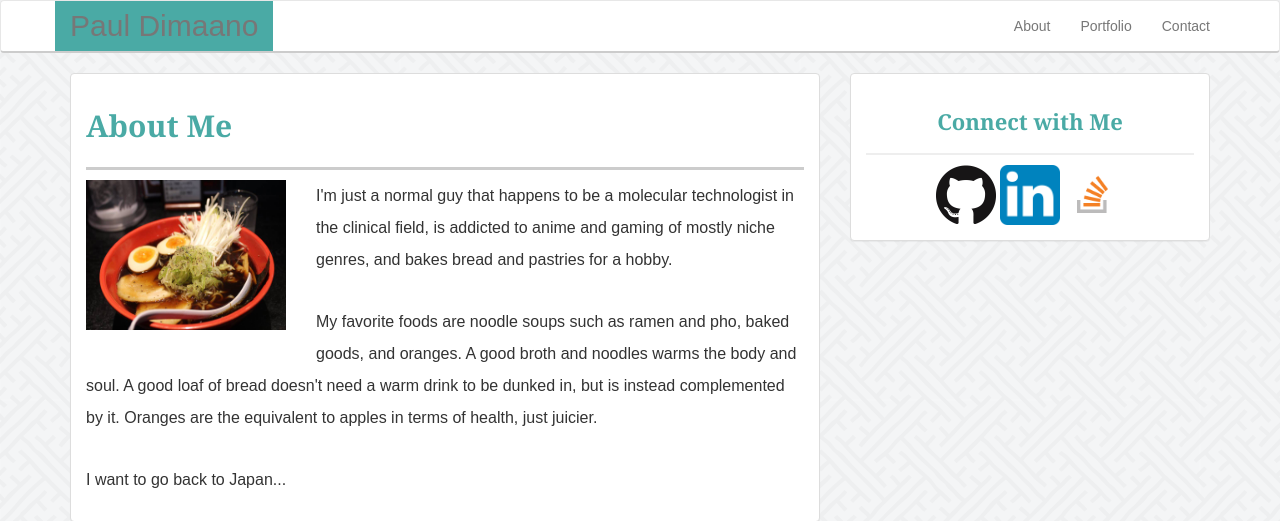
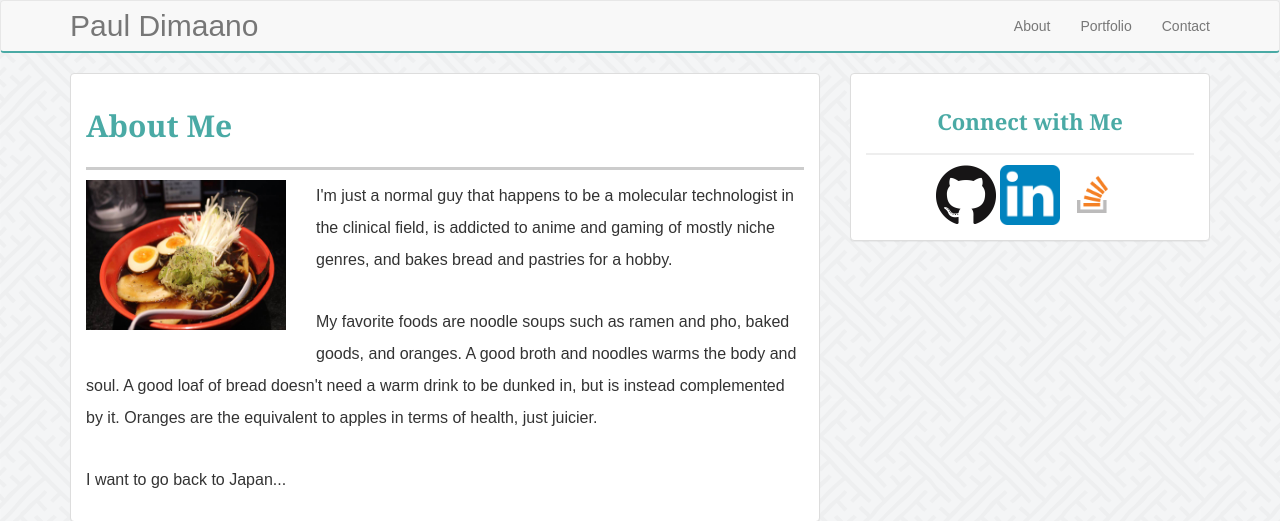
Before and after one commit to dctreborn/Bootstrap-Portfolio, a PHP site: page / in a window 1280 px wide. Shown: the top 521 px of the page. Run offline with PHP 8.4, Linux system fonts and the light colour scheme; some libraries are stand-ins or nearby versions.

Commit message:
removed brand background color

```diff
--- a/assets/css/style.css
+++ b/assets/css/style.css
@@ -41,14 +41,17 @@ p.about {
 	font-size: 16px;
 }
 
+.navbar-brand:hover {
+
+}
+
 .name {
     font-size: 30px;
     font-style: bold;
 }
 
 #top {
-	background-color: #ffffff;
-	border-bottom: 2px solid #cccccc;
+	border-bottom: 2px solid #4aaaa5; /*cccccc*/
 }
 
 .box_label {
--- a/contact.html
+++ b/contact.html
@@ -12,7 +12,7 @@
 		<div class="container">
 			<!-- Header -->
 			<div class="navbar-header">
-				<span class="navbar-brand name box_label">Paul Dimaano</span>
+				<span class="navbar-brand name">Paul Dimaano</span>
 			</div>
 
 			<!-- Links -->
--- a/index.html
+++ b/index.html
@@ -12,7 +12,7 @@
 		<div class="container">
 			<!-- Header -->
 			<div class="navbar-header">
-				<span class="navbar-brand name box_label">Paul Dimaano</span>
+				<span class="navbar-brand name">Paul Dimaano</span>
 			</div>
 
 			<!-- Links -->
--- a/portfolio.html
+++ b/portfolio.html
@@ -12,7 +12,7 @@
 		<div class="container">
 			<!-- Header -->
 			<div class="navbar-header">
-				<span class="navbar-brand name box_label">Paul Dimaano</span>
+				<span class="navbar-brand name">Paul Dimaano</span>
 			</div>
 
 			<!-- Links -->
```
